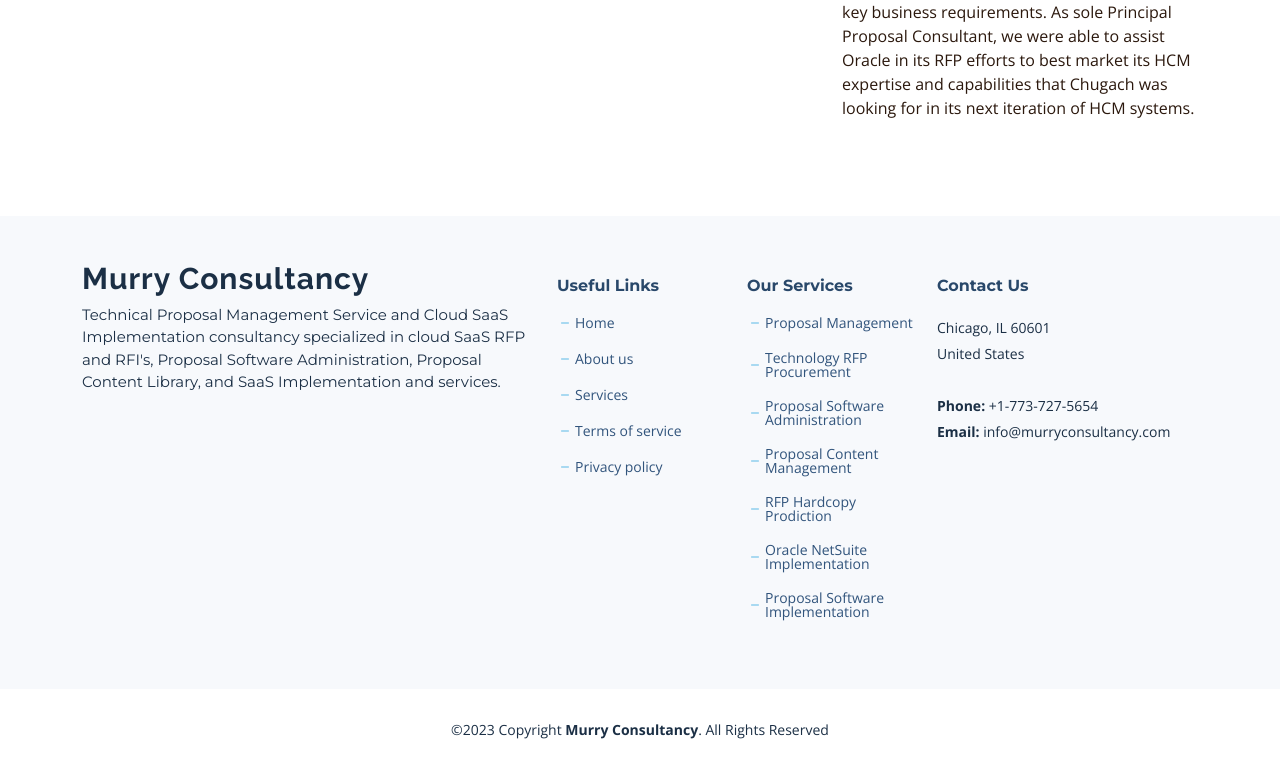
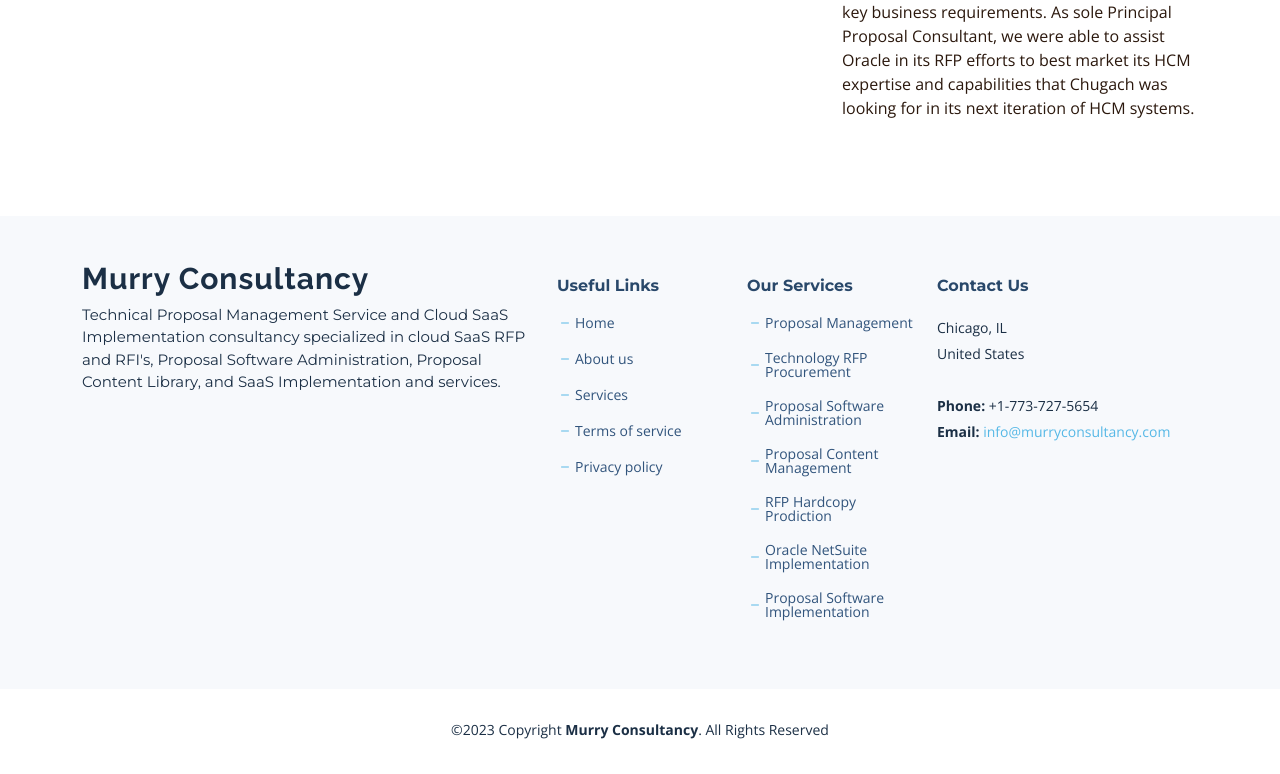
Before and after one commit to freshmurry/murryconsultancy, a plain HTML site: page chugach-portfolio-details.html in a window 1280 px wide. Shown: the part 973-1747 px from the top of the page. Drawn offline with nearby package versions, Linux system fonts and the light colour scheme.

Commit message:
Update chugach-portfolio-details.html

```diff
--- a/chugach-portfolio-details.html
+++ b/chugach-portfolio-details.html
@@ -214,13 +214,12 @@
           <div class="col-lg-3 col-md-12 footer-contact text-center text-md-start">
             <h4>Contact Us</h4>
             <p>
-              <!-- 108 Adams Street <br> -->
-              Chicago, IL 60601<br>
+              <!-- Address <br> -->
+              Chicago, IL<br>
               United States <br><br>
-              <strong href="mailto:lawrencemurry@yahoo.com">Phone:</strong> +1-773-727-5654<br>
-              <strong>Email:</strong> info@murryconsultancy.com<br>
+              <strong>Phone:</strong> +1-773-727-5654<br>
+              <strong>Email:</strong> <a href="mailto:lawrencemurry@yahoo.com">info@murryconsultancy.com</a><br>
             </p>
-
           </div>
 
         </div>
```
